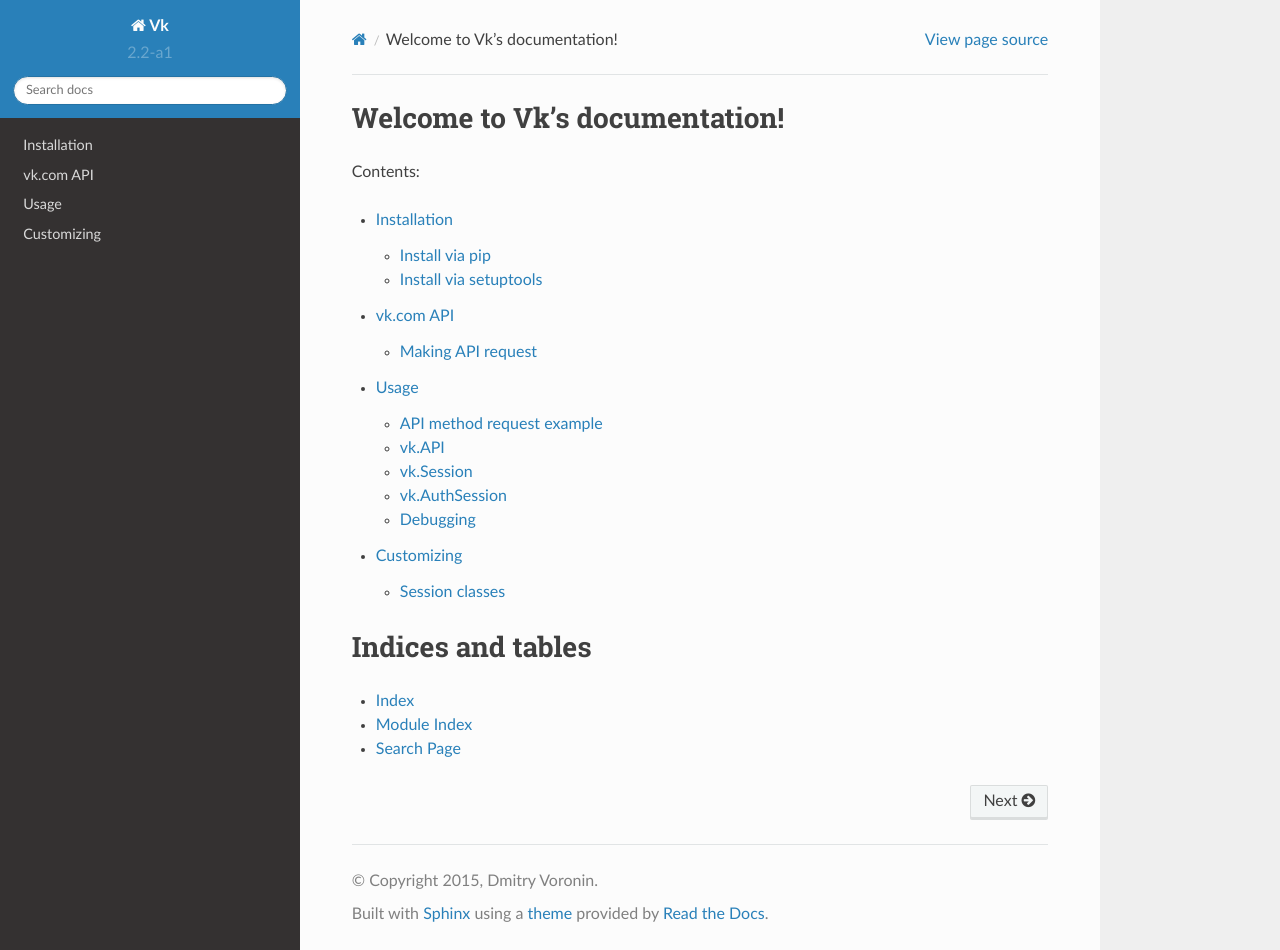
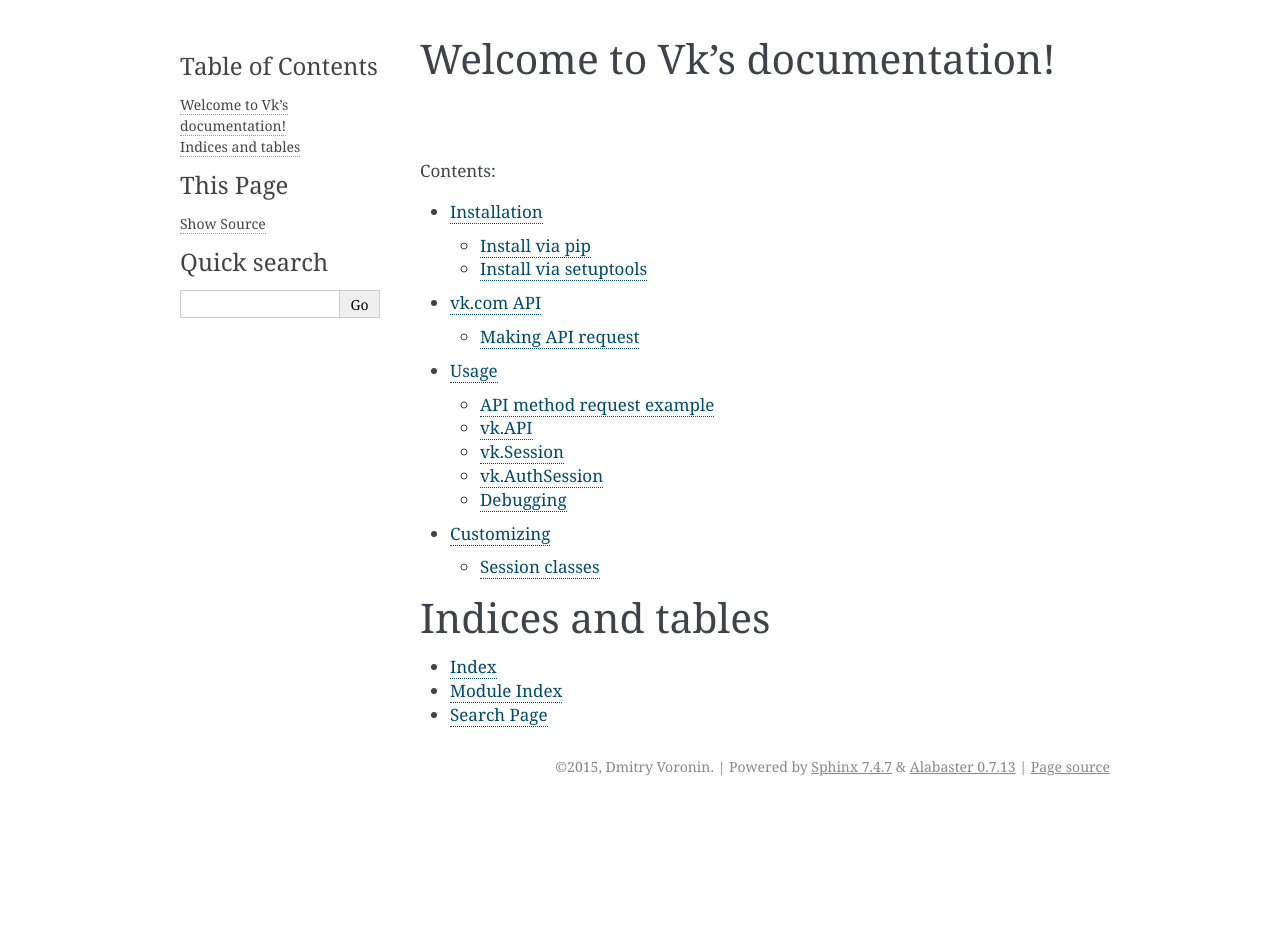
Before and after one commit to voronind/vk, a Sphinx documentation site: the page built from docs/index.rst, in a window 1280 px wide and 950 px high. Built offline with Sphinx 7.4.7, drawn with Linux system fonts in a browser that asks for light colours; part of the change alters nothing that is shown.

Commit message:
Updata sphinx conf.py

```diff
--- a/docs/conf.py
+++ b/docs/conf.py
@@ -1,33 +1,39 @@
 # -*- coding: utf-8 -*-
 #
-# Vk documentation build configuration file, created by
-# sphinx-quickstart on Tue Mar  3 15:53:30 2015.
+# Configuration file for the Sphinx documentation builder.
 #
-# This file is execfile()d with the current directory set to its
-# containing dir.
-#
-# Note that not all possible configuration values are present in this
-# autogenerated file.
-#
-# All configuration values have a default; values that are commented out
-# serve to show the default.
+# This file does only contain a selection of the most common options. For a
+# full list see the documentation:
+# http://www.sphinx-doc.org/en/master/config
 
-import sys
-import os
-
-parent_dir = os.path.join(os.path.dirname(__file__), '..')
-sys.path.append(parent_dir)
-import vk
+# -- Path setup --------------------------------------------------------------
 
 # If extensions (or modules to document with autodoc) are in another directory,
 # add these directories to sys.path here. If the directory is relative to the
 # documentation root, use os.path.abspath to make it absolute, like shown here.
-#sys.path.insert(0, os.path.abspath('.'))
+#
+# import os
+# import sys
+# sys.path.insert(0, os.path.abspath('.'))
 
-# -- General configuration ------------------------------------------------
+
+# -- Project information -----------------------------------------------------
+
+project = 'Vk'
+copyright = '2015, Dmitry Voronin'
+author = 'Dmitry Voronin'
+
+# The short X.Y version
+version = ''
+# The full version, including alpha/beta/rc tags
+release = '2.2-a1'
+
+
+# -- General configuration ---------------------------------------------------
 
 # If your documentation needs a minimal Sphinx version, state it here.
-#needs_sphinx = '1.0'
+#
+# needs_sphinx = '1.0'
 
 # Add any Sphinx extension module names here, as strings. They can be
 # extensions coming with Sphinx (named 'sphinx.ext.*') or your custom
@@ -40,231 +46,115 @@ extensions = [
 # Add any paths that contain templates here, relative to this directory.
 templates_path = ['_templates']
 
-# The suffix of source filenames.
+# The suffix(es) of source filenames.
+# You can specify multiple suffix as a list of string:
+#
+# source_suffix = ['.rst', '.md']
 source_suffix = '.rst'
-
-# The encoding of source files.
-#source_encoding = 'utf-8-sig'
 
 # The master toctree document.
 master_doc = 'index'
 
-# General information about the project.
-project = u'Vk'
-copyright = u'2015, Dmitry Voronin'
-
-# The version info for the project you're documenting, acts as replacement for
-# |version| and |release|, also used in various other places throughout the
-# built documents.
-#
-# The short X.Y version.
-version = vk.version
-# The full version, including alpha/beta/rc tags.
-release = version
-
 # The language for content autogenerated by Sphinx. Refer to documentation
 # for a list of supported languages.
-#language = None
-
-# There are two options for replacing |today|: either, you set today to some
-# non-false value, then it is used:
-#today = ''
-# Else, today_fmt is used as the format for a strftime call.
-#today_fmt = '%B %d, %Y'
+#
+# This is also used if you do content translation via gettext catalogs.
+# Usually you set "language" from the command line for these cases.
+language = None
 
 # List of patterns, relative to source directory, that match files and
 # directories to ignore when looking for source files.
-exclude_patterns = ['_build']
-
-# The reST default role (used for this markup: `text`) to use for all
-# documents.
-#default_role = None
-
-# If true, '()' will be appended to :func: etc. cross-reference text.
-#add_function_parentheses = True
-
-# If true, the current module name will be prepended to all description
-# unit titles (such as .. function::).
-#add_module_names = True
-
-# If true, sectionauthor and moduleauthor directives will be shown in the
-# output. They are ignored by default.
-#show_authors = False
+# This pattern also affects html_static_path and html_extra_path .
+exclude_patterns = ['_build', 'Thumbs.db', '.DS_Store']
 
 # The name of the Pygments (syntax highlighting) style to use.
 pygments_style = 'sphinx'
 
-# A list of ignored prefixes for module index sorting.
-#modindex_common_prefix = []
 
-# If true, keep warnings as "system message" paragraphs in the built documents.
-#keep_warnings = False
-
-
-# -- Options for HTML output ----------------------------------------------
+# -- Options for HTML output -------------------------------------------------
 
 # The theme to use for HTML and HTML Help pages.  See the documentation for
 # a list of builtin themes.
-try:
-    import sphinx_rtd_theme
-    html_theme = 'sphinx_rtd_theme'
-    html_theme_path = [sphinx_rtd_theme.get_html_theme_path()]
-except ImportError:
-    pass
+#
+html_theme = 'alabaster'
 
 # Theme options are theme-specific and customize the look and feel of a theme
 # further.  For a list of options available for each theme, see the
 # documentation.
-#html_theme_options = {}
-
-# Add any paths that contain custom themes here, relative to this directory.
-#html_theme_path = []
-
-# The name for this set of Sphinx documents.  If None, it defaults to
-# "<project> v<release> documentation".
-#html_title = None
-
-# A shorter title for the navigation bar.  Default is the same as html_title.
-#html_short_title = None
-
-# The name of an image file (relative to this directory) to place at the top
-# of the sidebar.
-#html_logo = None
-
-# The name of an image file (within the static path) to use as favicon of the
-# docs.  This file should be a Windows icon file (.ico) being 16x16 or 32x32
-# pixels large.
-#html_favicon = None
+#
+# html_theme_options = {}
 
 # Add any paths that contain custom static files (such as style sheets) here,
 # relative to this directory. They are copied after the builtin static files,
 # so a file named "default.css" will overwrite the builtin "default.css".
 html_static_path = ['_static']
 
-# Add any extra paths that contain custom files (such as robots.txt or
-# .htaccess) here, relative to this directory. These files are copied
-# directly to the root of the documentation.
-#html_extra_path = []
+# Custom sidebar templates, must be a dictionary that maps document names
+# to template names.
+#
+# The default sidebars (for documents that don't match any pattern) are
+# defined by theme itself.  Builtin themes are using these templates by
+# default: ``['localtoc.html', 'relations.html', 'sourcelink.html',
+# 'searchbox.html']``.
+#
+# html_sidebars = {}
 
-# If not '', a 'Last updated on:' timestamp is inserted at every page bottom,
-# using the given strftime format.
-#html_last_updated_fmt = '%b %d, %Y'
 
-# If true, SmartyPants will be used to convert quotes and dashes to
-# typographically correct entities.
-#html_use_smartypants = True
-
-# Custom sidebar templates, maps document names to template names.
-#html_sidebars = {}
-
-# Additional templates that should be rendered to pages, maps page names to
-# template names.
-#html_additional_pages = {}
-
-# If false, no module index is generated.
-#html_domain_indices = True
-
-# If false, no index is generated.
-#html_use_index = True
-
-# If true, the index is split into individual pages for each letter.
-#html_split_index = False
-
-# If true, links to the reST sources are added to the pages.
-#html_show_sourcelink = True
-
-# If true, "Created using Sphinx" is shown in the HTML footer. Default is True.
-#html_show_sphinx = True
-
-# If true, "(C) Copyright ..." is shown in the HTML footer. Default is True.
-#html_show_copyright = True
-
-# If true, an OpenSearch description file will be output, and all pages will
-# contain a <link> tag referring to it.  The value of this option must be the
-# base URL from which the finished HTML is served.
-#html_use_opensearch = ''
-
-# This is the file name suffix for HTML files (e.g. ".xhtml").
-#html_file_suffix = None
+# -- Options for HTMLHelp output ---------------------------------------------
 
 # Output file base name for HTML help builder.
-htmlhelp_basename = 'Vkdoc'
+htmlhelp_basename = 'vkdoc'
 
 
-# -- Options for LaTeX output ---------------------------------------------
+# -- Options for LaTeX output ------------------------------------------------
 
 latex_elements = {
-# The paper size ('letterpaper' or 'a4paper').
-#'papersize': 'letterpaper',
+    # The paper size ('letterpaper' or 'a4paper').
+    #
+    # 'papersize': 'letterpaper',
 
-# The font size ('10pt', '11pt' or '12pt').
-#'pointsize': '10pt',
+    # The font size ('10pt', '11pt' or '12pt').
+    #
+    # 'pointsize': '10pt',
 
-# Additional stuff for the LaTeX preamble.
-#'preamble': '',
+    # Additional stuff for the LaTeX preamble.
+    #
+    # 'preamble': '',
+
+    # Latex figure (float) alignment
+    #
+    # 'figure_align': 'htbp',
 }
 
 # Grouping the document tree into LaTeX files. List of tuples
 # (source start file, target name, title,
 #  author, documentclass [howto, manual, or own class]).
 latex_documents = [
-  ('index', 'Vk.tex', u'Vk Documentation',
-   u'Dmitry Voronin', 'manual'),
+    (master_doc, 'vk.tex', 'Vk Documentation',
+     'Dmitry Voronin', 'manual'),
 ]
 
-# The name of an image file (relative to this directory) to place at the top of
-# the title page.
-#latex_logo = None
 
-# For "manual" documents, if this is true, then toplevel headings are parts,
-# not chapters.
-#latex_use_parts = False
-
-# If true, show page references after internal links.
-#latex_show_pagerefs = False
-
-# If true, show URL addresses after external links.
-#latex_show_urls = False
-
-# Documents to append as an appendix to all manuals.
-#latex_appendices = []
-
-# If false, no module index is generated.
-#latex_domain_indices = True
-
-
-# -- Options for manual page output ---------------------------------------
+# -- Options for manual page output ------------------------------------------
 
 # One entry per manual page. List of tuples
 # (source start file, name, description, authors, manual section).
 man_pages = [
-    ('index', 'vk', u'Vk Documentation',
-     [u'Dmitry Voronin'], 1)
+    (master_doc, 'vk', 'Vk Documentation',
+     [author], 1)
 ]
 
-# If true, show URL addresses after external links.
-#man_show_urls = False
 
-
-# -- Options for Texinfo output -------------------------------------------
+# -- Options for Texinfo output ----------------------------------------------
 
 # Grouping the document tree into Texinfo files. List of tuples
 # (source start file, target name, title, author,
 #  dir menu entry, description, category)
 texinfo_documents = [
-  ('index', 'Vk', u'Vk Documentation',
-   u'Dmitry Voronin', 'Vk', 'One line description of project.',
-   'Miscellaneous'),
+    (master_doc, 'vk', 'Vk Documentation',
+     author, 'vk', 'One line description of project.',
+     'Miscellaneous'),
 ]
 
-# Documents to append as an appendix to all manuals.
-#texinfo_appendices = []
 
-# If false, no module index is generated.
-#texinfo_domain_indices = True
-
-# How to display URL addresses: 'footnote', 'no', or 'inline'.
-#texinfo_show_urls = 'footnote'
-
-# If true, do not generate a @detailmenu in the "Top" node's menu.
-#texinfo_no_detailmenu = False
+# -- Extension configuration -------------------------------------------------
```
